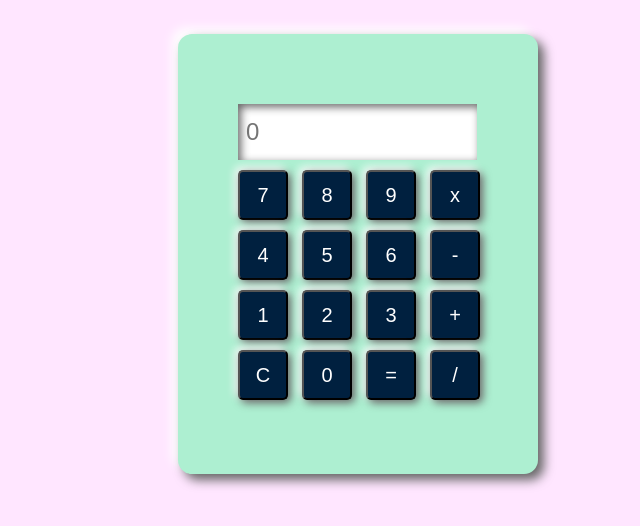
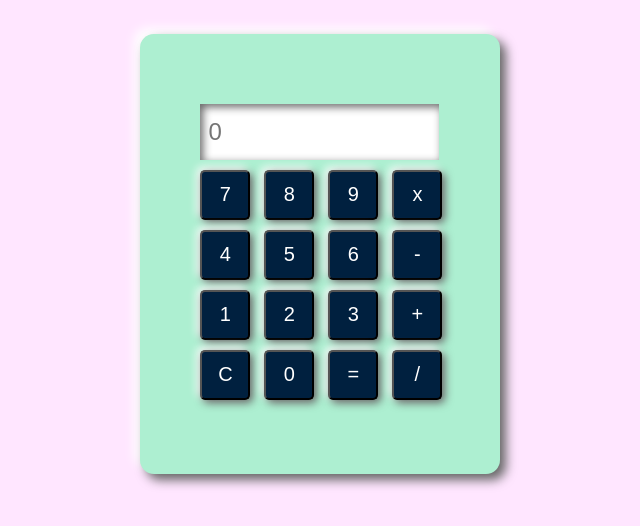
Before and after one commit to AbeniDatta/AbeniDatta.github.io, a plain HTML site: page index.html in a window 1280 px wide. Shown: the part 86-612 px from the top of the page, without its empty margins (320-960 px from the left). Drawn offline with Linux system fonts and the light colour scheme.

Commit message:
Update style.css

```diff
--- a/style.css
+++ b/style.css
@@ -10,8 +10,8 @@ body{
 	padding: 100px;
 	margin: 10px;
 	position: absolute;
-	top: 80px;
-	left: 480px;
+	top: 150%;
+	left: 35%;
 	border-radius: 14px;
 	background-color: #ADEFD1FF;
 	box-shadow: 6px 6px 11px #666666, -6px -6px 11px white;
```
